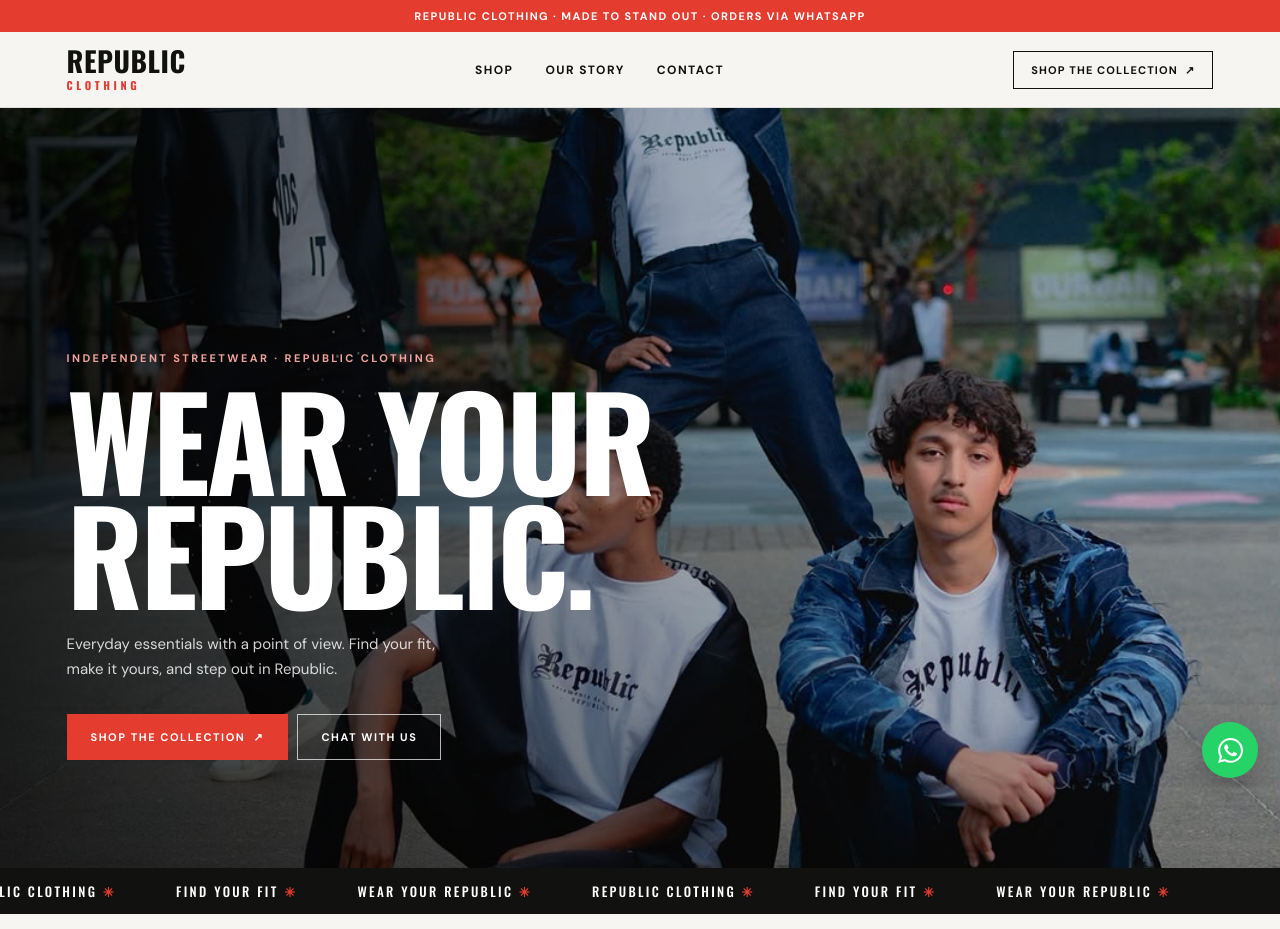
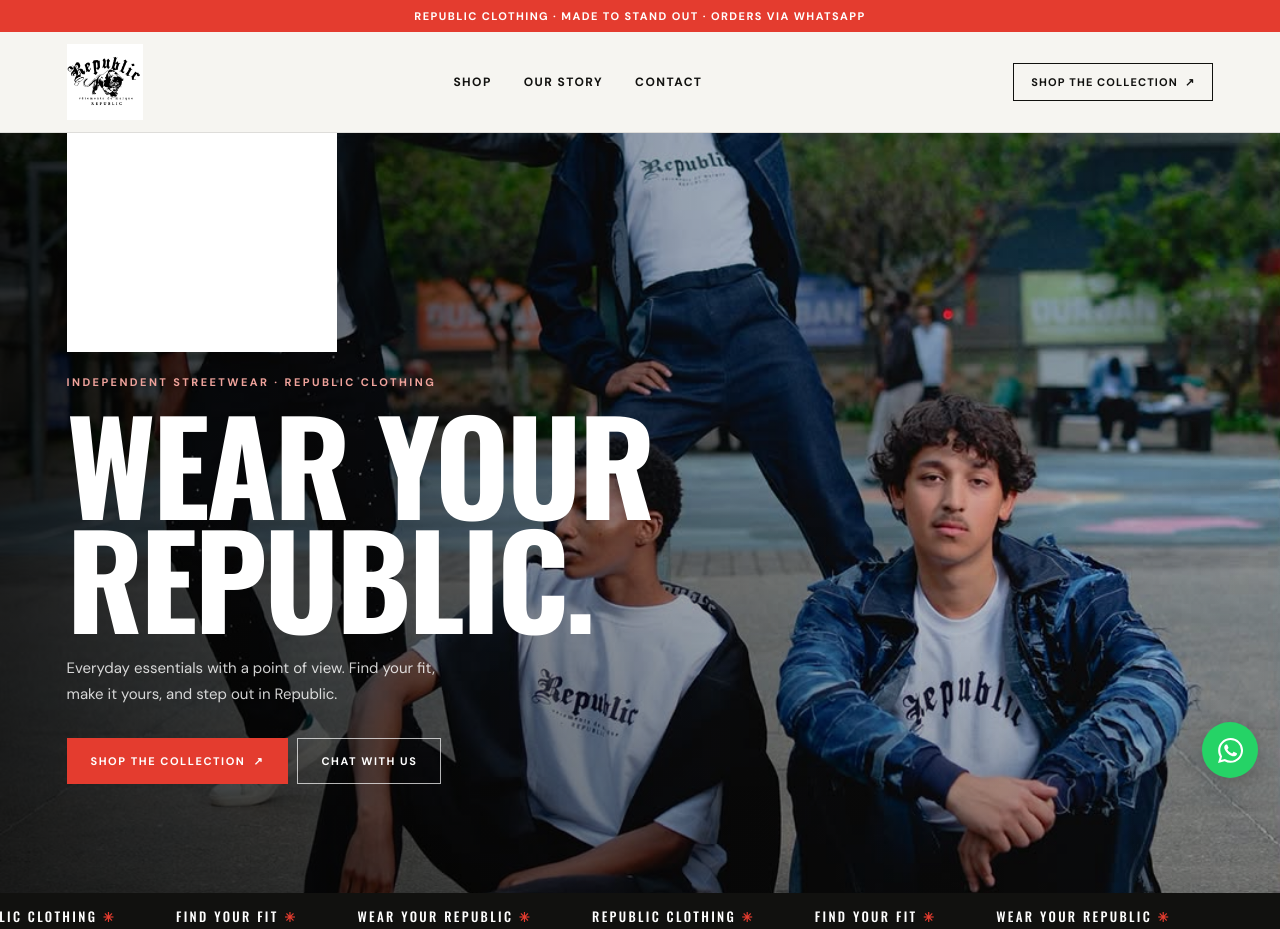
Before and after one commit to forgottensoulsrecords-pixel/Republic-Clothing, a plain HTML site: page index.html in a window 1280 px wide. Shown: the top 929 px of the page. Drawn offline with nearby package versions, Linux system fonts and the light colour scheme.

Commit message:
Add Republic logo to navigation, hero, and footer

```diff
--- a/index.html
+++ b/index.html
@@ -13,15 +13,15 @@
     :root{--ink:#11110f;--paper:#f6f5f1;--muted:#77766f;--red:#e43c2f;--line:#deddd7;--white:#fff}
     *{box-sizing:border-box}html{scroll-behavior:smooth}body{margin:0;background:var(--paper);color:var(--ink);font-family:'DM Sans',Arial,sans-serif}a{color:inherit;text-decoration:none}button{font:inherit}
     .announcement{background:var(--red);color:white;text-align:center;padding:9px 16px;font-size:11px;font-weight:700;letter-spacing:.13em;text-transform:uppercase}
-    header{background:var(--paper);position:sticky;top:0;z-index:10;border-bottom:1px solid rgba(17,17,15,.1)}.nav{max-width:1440px;margin:auto;padding:17px 5.2%;display:flex;align-items:center;justify-content:space-between;gap:25px}.brand{font-family:Oswald,sans-serif;font-size:28px;line-height:.88;letter-spacing:.02em;font-weight:700}.brand span{display:block;color:var(--red);font-size:11px;letter-spacing:.33em;margin-top:7px}.navlinks{display:flex;gap:32px;align-items:center;font-size:12px;font-weight:700;letter-spacing:.12em;text-transform:uppercase}.navlinks a:hover,.text-link:hover{color:var(--red)}.nav-cta{border:1px solid var(--ink);padding:11px 17px;font-size:11px;font-weight:700;letter-spacing:.1em;text-transform:uppercase}.nav-cta:hover{background:var(--ink);color:white}.menu-toggle{display:none;border:0;background:none;font-size:24px;padding:4px}
-    .hero{min-height:590px;height:min(70vw,760px);max-height:760px;background:#1a1a18 url('./Republic%20Clothing/Title.jpeg') center 43%/cover no-repeat;position:relative;color:white;display:flex;align-items:flex-end}.hero:before{content:'';position:absolute;inset:0;background:linear-gradient(90deg,rgba(0,0,0,.76) 0%,rgba(0,0,0,.31) 52%,rgba(0,0,0,.02) 100%),linear-gradient(0deg,rgba(0,0,0,.26),transparent 55%)}.hero-content{position:relative;max-width:1440px;width:100%;margin:0 auto;padding:0 5.2% 8.5%}.eyebrow{font-size:11px;letter-spacing:.22em;text-transform:uppercase;font-weight:700;color:#f0a39c}.hero h1{font-family:Oswald,sans-serif;font-size:clamp(58px,10vw,138px);line-height:.89;text-transform:uppercase;max-width:730px;margin:17px 0 22px;letter-spacing:-.025em}.hero p{font-size:15px;max-width:390px;line-height:1.7;color:rgba(255,255,255,.82);margin-bottom:31px}.button{display:inline-flex;justify-content:center;align-items:center;background:var(--red);color:#fff;padding:15px 23px;font-size:11px;font-weight:700;letter-spacing:.14em;text-transform:uppercase;border:1px solid var(--red);transition:.2s}.button:hover{background:#bd2e24;border-color:#bd2e24;transform:translateY(-2px)}.button.outline{background:transparent;border-color:rgba(255,255,255,.7);margin-left:9px}.button.outline:hover{background:white;color:var(--ink)}
+    header{background:var(--paper);position:sticky;top:0;z-index:10;border-bottom:1px solid rgba(17,17,15,.1)}.nav{max-width:1440px;margin:auto;padding:12px 5.2%;display:flex;align-items:center;justify-content:space-between;gap:25px}.brand{display:flex;align-items:center}.brand img{height:76px;width:auto;display:block}.brand-text{display:none}.navlinks{display:flex;gap:32px;align-items:center;font-size:12px;font-weight:700;letter-spacing:.12em;text-transform:uppercase}.navlinks a:hover,.text-link:hover{color:var(--red)}.nav-cta{border:1px solid var(--ink);padding:11px 17px;font-size:11px;font-weight:700;letter-spacing:.1em;text-transform:uppercase}.nav-cta:hover{background:var(--ink);color:white}.menu-toggle{display:none;border:0;background:none;font-size:24px;padding:4px}
+    .hero{min-height:590px;height:min(70vw,760px);max-height:760px;background:#1a1a18 url('./Republic%20Clothing/Title.jpeg') center 43%/cover no-repeat;position:relative;color:white;display:flex;align-items:flex-end}.hero:before{content:'';position:absolute;inset:0;background:linear-gradient(90deg,rgba(0,0,0,.76) 0%,rgba(0,0,0,.31) 52%,rgba(0,0,0,.02) 100%),linear-gradient(0deg,rgba(0,0,0,.26),transparent 55%)}.hero-content{position:relative;max-width:1440px;width:100%;margin:0 auto;padding:0 5.2% 8.5%}.hero-logo{width:min(270px,42vw);height:auto;margin:0 0 18px;filter:brightness(0) invert(1);drop-shadow:0 2px 15px #000}.eyebrow{font-size:11px;letter-spacing:.22em;text-transform:uppercase;font-weight:700;color:#f0a39c}.hero h1{font-family:Oswald,sans-serif;font-size:clamp(58px,10vw,138px);line-height:.89;text-transform:uppercase;max-width:730px;margin:17px 0 22px;letter-spacing:-.025em}.hero p{font-size:15px;max-width:390px;line-height:1.7;color:rgba(255,255,255,.82);margin-bottom:31px}.button{display:inline-flex;justify-content:center;align-items:center;background:var(--red);color:#fff;padding:15px 23px;font-size:11px;font-weight:700;letter-spacing:.14em;text-transform:uppercase;border:1px solid var(--red);transition:.2s}.button:hover{background:#bd2e24;border-color:#bd2e24;transform:translateY(-2px)}.button.outline{background:transparent;border-color:rgba(255,255,255,.7);margin-left:9px}.button.outline:hover{background:white;color:var(--ink)}
     .ticker{overflow:hidden;background:var(--ink);color:white;padding:13px 0}.ticker-track{white-space:nowrap;animation:move 25s linear infinite;font-family:Oswald,sans-serif;text-transform:uppercase;letter-spacing:.18em;font-size:13px}.ticker-track span{padding:0 30px}.ticker-track b{color:var(--red)}@keyframes move{to{transform:translateX(-30%)}}
     .section{max-width:1440px;margin:auto;padding:88px 5.2%}.section-head{display:flex;align-items:end;justify-content:space-between;gap:20px;margin-bottom:32px}.kicker{color:var(--red);font-size:10px;font-weight:700;letter-spacing:.2em;text-transform:uppercase}.section h2{font-family:Oswald,sans-serif;text-transform:uppercase;font-size:clamp(36px,5vw,62px);line-height:1;margin:9px 0 0}.text-link{font-size:11px;font-weight:700;letter-spacing:.12em;text-transform:uppercase;border-bottom:1px solid currentColor;padding-bottom:5px}
-    .filters{display:flex;gap:8px;flex-wrap:wrap;margin:0 0 24px}.filter{background:transparent;border:1px solid var(--line);padding:9px 14px;text-transform:uppercase;letter-spacing:.1em;font-size:10px;font-weight:700;cursor:pointer}.filter:hover,.filter.active{background:var(--ink);border-color:var(--ink);color:white}.grid{display:grid;grid-template-columns:repeat(4,minmax(0,1fr));gap:26px 16px}.product[hidden]{display:none}.product-image{position:relative;overflow:hidden;background:#e8e7e1;aspect-ratio: .79}.product-image img{width:100%;height:100%;display:block;object-fit:cover;transition:transform .55s}.product:hover .product-image img{transform:scale(1.045)}.badge{position:absolute;top:12px;left:12px;background:var(--paper);padding:7px 9px;font-size:9px;font-weight:700;text-transform:uppercase;letter-spacing:.13em}.product-info{display:flex;justify-content:space-between;align-items:start;gap:12px;padding:14px 0}.product-name{font-size:13px;font-weight:600;line-height:1.4}.product-price{font-size:13px;font-weight:700;white-space:nowrap}.product-type{font-size:10px;color:var(--muted);text-transform:uppercase;letter-spacing:.1em;margin-top:5px}.order-link{display:block;text-align:center;border:1px solid var(--ink);padding:11px 8px;font-size:10px;font-weight:700;letter-spacing:.12em;text-transform:uppercase;transition:.2s}.order-link:hover{background:var(--ink);color:white}
+    .filters{display:flex;gap:8px;flex-wrap:wrap;margin:0 0 24px}.filter{background:transparent;border:1px solid var(--line);padding:9px 14px;text-transform:uppercase;letter-spacing:.1em;font-size:10px;font-weight:700;cursor:pointer}.filter:hover,.filter.active{background:var(--ink);border-color:var(--ink);color:white}.grid{display:grid;grid-template-columns:repeat(4,minmax(0,1fr));gap:26px 16px}.product[hidden]{display:none}.product-image{position:relative;overflow:hidden;background:#e8e7e1;aspect-ratio:.79}.product-image img{width:100%;height:100%;display:block;object-fit:cover;transition:transform .55s}.product:hover .product-image img{transform:scale(1.045)}.badge{position:absolute;top:12px;left:12px;background:var(--paper);padding:7px 9px;font-size:9px;font-weight:700;text-transform:uppercase;letter-spacing:.13em}.product-info{display:flex;justify-content:space-between;align-items:start;gap:12px;padding:14px 0}.product-name{font-size:13px;font-weight:600;line-height:1.4}.product-price{font-size:13px;font-weight:700;white-space:nowrap}.product-type{font-size:10px;color:var(--muted);text-transform:uppercase;letter-spacing:.1em;margin-top:5px}.order-link{display:block;text-align:center;border:1px solid var(--ink);padding:11px 8px;font-size:10px;font-weight:700;letter-spacing:.12em;text-transform:uppercase;transition:.2s}.order-link:hover{background:var(--ink);color:white}
     .manifesto{background:#e8e6df}.manifesto-inner{max-width:1440px;margin:auto;padding:90px 5.2%;display:grid;grid-template-columns:1fr 1fr;gap:8%;align-items:center}.manifesto-image{height:470px;overflow:hidden}.manifesto-image img{width:100%;height:100%;object-fit:cover}.manifesto-copy h2{font:600 clamp(42px,6vw,78px)/.98 Oswald,sans-serif;text-transform:uppercase;margin:16px 0 22px}.manifesto-copy p{font-size:14px;line-height:1.8;color:#55544e;max-width:480px;margin:0 0 27px}.social-strip{border-top:1px solid var(--line);border-bottom:1px solid var(--line);display:flex;justify-content:center;gap:8%;padding:28px 5%;font-size:11px;font-weight:700;letter-spacing:.14em;text-transform:uppercase}.social-strip a:hover{color:var(--red)}
-    footer{background:var(--ink);color:white}.footer-inner{max-width:1440px;margin:auto;padding:60px 5.2% 28px}.footer-top{display:grid;grid-template-columns:1.2fr 1fr 1fr;gap:40px;padding-bottom:45px}.footer-brand{font:700 40px/.9 Oswald,sans-serif;text-transform:uppercase}.footer-brand span{color:var(--red)}.footer-top p{color:#aaa9a1;font-size:13px;line-height:1.7;max-width:280px}.footer-label{font-size:10px;text-transform:uppercase;letter-spacing:.18em;color:#9c9b95;margin:0 0 15px}.footer-contact a{display:block;font-size:14px;margin:0 0 11px}.footer-contact a:hover{color:#f18a80}.footer-bottom{border-top:1px solid #393936;padding-top:20px;display:flex;justify-content:space-between;gap:15px;color:#92918a;font-size:10px;letter-spacing:.08em;text-transform:uppercase}.whatsapp-float{position:fixed;right:22px;bottom:22px;z-index:9;background:#25d366;color:#fff;width:56px;height:56px;border-radius:50%;display:grid;place-items:center;box-shadow:0 8px 24px #0003}.whatsapp-float svg{width:25px;height:25px;fill:currentColor}
+    footer{background:var(--ink);color:white}.footer-inner{max-width:1440px;margin:auto;padding:60px 5.2% 28px}.footer-top{display:grid;grid-template-columns:1.2fr 1fr 1fr;gap:40px;padding-bottom:45px}.footer-brand{height:100px}.footer-brand img{height:100px;width:auto;filter:invert(1)}.footer-top p{color:#aaa9a1;font-size:13px;line-height:1.7;max-width:280px}.footer-label{font-size:10px;text-transform:uppercase;letter-spacing:.18em;color:#9c9b95;margin:0 0 15px}.footer-contact a{display:block;font-size:14px;margin:0 0 11px}.footer-contact a:hover{color:#f18a80}.footer-bottom{border-top:1px solid #393936;padding-top:20px;display:flex;justify-content:space-between;gap:15px;color:#92918a;font-size:10px;letter-spacing:.08em;text-transform:uppercase}.whatsapp-float{position:fixed;right:22px;bottom:22px;z-index:9;background:#25d366;color:#fff;width:56px;height:56px;border-radius:50%;display:grid;place-items:center;box-shadow:0 8px 24px #0003}.whatsapp-float svg{width:25px;height:25px;fill:currentColor}
     @media(max-width:900px){.grid{grid-template-columns:repeat(2,minmax(0,1fr));gap:25px 13px}.hero{height:680px;max-height:78vh}.section{padding-top:68px;padding-bottom:68px}.manifesto-inner{gap:5%;padding-top:68px;padding-bottom:68px}.manifesto-image{height:390px}.navlinks{gap:18px}}
-    @media(max-width:640px){.announcement{font-size:9px}.nav{padding:14px 5%}.brand{font-size:25px}.menu-toggle{display:block}.nav-cta{display:none}.navlinks{display:none;position:absolute;top:100%;left:0;right:0;background:var(--paper);padding:18px 5% 22px;border-bottom:1px solid var(--line);flex-direction:column;align-items:flex-start;gap:19px}.navlinks.open{display:flex}.hero{height:650px;min-height:560px;background-position:55% center}.hero-content{padding:0 6% 14%}.hero h1{font-size:clamp(60px,17vw,94px)}.hero p{font-size:13px;max-width:330px}.button{padding:14px 16px;font-size:10px}.button.outline{margin-left:5px}.section{padding:60px 5%}.section-head{align-items:flex-start}.section h2{font-size:43px}.text-link{font-size:9px;margin-top:15px}.grid{gap:21px 10px}.product-name,.product-price{font-size:11px}.product-image{aspect-ratio:.72}.badge{top:8px;left:8px;font-size:8px}.order-link{padding:10px 5px;font-size:9px}.manifesto-inner{grid-template-columns:1fr;padding:60px 5%;gap:30px}.manifesto-image{height:390px;order:2}.manifesto-copy h2{font-size:54px}.social-strip{gap:14px;flex-wrap:wrap;padding:23px 4%;font-size:9px}.footer-inner{padding:48px 5% 24px}.footer-top{grid-template-columns:1fr 1fr;gap:28px 20px}.footer-top>div:first-child{grid-column:1/-1}.footer-bottom{font-size:9px;flex-direction:column}.whatsapp-float{right:15px;bottom:15px;width:52px;height:52px}}
+    @media(max-width:640px){.announcement{font-size:9px}.nav{padding:8px 5%}.brand img{height:62px}.menu-toggle{display:block}.nav-cta{display:none}.navlinks{display:none;position:absolute;top:100%;left:0;right:0;background:var(--paper);padding:18px 5% 22px;border-bottom:1px solid var(--line);flex-direction:column;align-items:flex-start;gap:19px}.navlinks.open{display:flex}.hero{height:650px;min-height:560px;background-position:55% center}.hero-content{padding:0 6% 14%}.hero-logo{width:210px}.hero h1{font-size:clamp(60px,17vw,94px)}.hero p{font-size:13px;max-width:330px}.button{padding:14px 16px;font-size:10px}.button.outline{margin-left:5px}.section{padding:60px 5%}.section-head{align-items:flex-start}.section h2{font-size:43px}.text-link{font-size:9px;margin-top:15px}.grid{gap:21px 10px}.product-name,.product-price{font-size:11px}.product-image{aspect-ratio:.72}.badge{top:8px;left:8px;font-size:8px}.order-link{padding:10px 5px;font-size:9px}.manifesto-inner{grid-template-columns:1fr;padding:60px 5%;gap:30px}.manifesto-image{height:390px;order:2}.manifesto-copy h2{font-size:54px}.social-strip{gap:14px;flex-wrap:wrap;padding:23px 4%;font-size:9px}.footer-inner{padding:48px 5% 24px}.footer-top{grid-template-columns:1fr 1fr;gap:28px 20px}.footer-top>div:first-child{grid-column:1/-1}.footer-brand,.footer-brand img{height:90px}.footer-bottom{font-size:9px;flex-direction:column}.whatsapp-float{right:15px;bottom:15px;width:52px;height:52px}}
     @media(prefers-reduced-motion:reduce){*,*::before,*::after{scroll-behavior:auto!important;animation-duration:.01ms!important;transition-duration:.01ms!important}}
   </style>
 </head>
@@ -29,7 +29,7 @@
   <div class="announcement">Republic Clothing · Made to stand out · Orders via WhatsApp</div>
   <header>
     <nav class="nav" aria-label="Main navigation">
-      <a class="brand" href="#home" aria-label="Republic Clothing home">REPUBLIC<span>CLOTHING</span></a>
+      <a class="brand" href="#home" aria-label="Republic Clothing home"><img src="./Republic%20Clothing/LOGO.jpeg" alt="Republic Clothing logo"></a>
       <button class="menu-toggle" aria-label="Toggle navigation" aria-expanded="false">☰</button>
       <div class="navlinks"><a href="#collection">Shop</a><a href="#story">Our story</a><a href="#contact">Contact</a></div>
       <a class="nav-cta" href="#collection">Shop the collection&nbsp; ↗</a>
@@ -37,7 +37,7 @@
   </header>
   <main>
     <section class="hero" id="home">
-      <div class="hero-content"><div class="eyebrow">Independent streetwear · Republic Clothing</div><h1>Wear your<br>Republic.</h1><p>Everyday essentials with a point of view. Find your fit, make it yours, and step out in Republic.</p><a class="button" href="#collection">Shop the collection&nbsp; ↗</a><a class="button outline" href="https://wa.me/27681989223?text=Hi%20Republic%20Clothing%2C%20I%27d%20like%20to%20ask%20about%20your%20collection." target="_blank" rel="noopener">Chat with us</a></div>
+      <div class="hero-content"><img class="hero-logo" src="./Republic%20Clothing/LOGO.jpeg" alt="Republic"><div class="eyebrow">Independent streetwear · Republic Clothing</div><h1>Wear your<br>Republic.</h1><p>Everyday essentials with a point of view. Find your fit, make it yours, and step out in Republic.</p><a class="button" href="#collection">Shop the collection&nbsp; ↗</a><a class="button outline" href="https://wa.me/27681989223?text=Hi%20Republic%20Clothing%2C%20I%27d%20like%20to%20ask%20about%20your%20collection." target="_blank" rel="noopener">Chat with us</a></div>
     </section>
     <div class="ticker" aria-hidden="true"><div class="ticker-track"><span>Republic Clothing <b>✳</b></span><span>Find your fit <b>✳</b></span><span>Wear your Republic <b>✳</b></span><span>Republic Clothing <b>✳</b></span><span>Find your fit <b>✳</b></span><span>Wear your Republic <b>✳</b></span></div></div>
     <section class="section" id="collection">
@@ -57,30 +57,15 @@
     <section class="manifesto" id="story"><div class="manifesto-inner"><div class="manifesto-image"><img src="./Republic%20Clothing/Republic%20K9%20Heavyweight%20Photoshoot%201%20t-shirt%20750.jpeg" alt="Republic K9 Heavyweight collection campaign" loading="lazy"></div><div class="manifesto-copy"><div class="kicker">This is Republic</div><h2>More than<br>what you wear.</h2><p>Republic Clothing is for the ones who set their own direction. From heavyweight everyday essentials to standout pieces, find the fit that feels like you.</p><a class="button" href="#collection">Find your fit&nbsp; ↗</a></div></div></section>
     <div class="social-strip"><a href="https://www.instagram.com/ntobekothedesigner/" target="_blank" rel="noopener">Instagram · @ntobekothedesigner ↗</a><a href="https://www.instagram.com/republic/" target="_blank" rel="noopener">Instagram · Republic ↗</a><a href="https://www.tiktok.com/@mrepublic" target="_blank" rel="noopener">TikTok · Mr Republic ↗</a></div>
   </main>
-  <footer id="contact"><div class="footer-inner"><div class="footer-top"><div><div class="footer-brand">Republic<span>.</span></div><p>Wear your Republic. Browse the collection and message us to ask about sizes, availability and orders.</p></div><div class="footer-contact"><div class="footer-label">Get in touch</div><a href="https://wa.me/27681989223?text=Hi%20Republic%20Clothing%2C%20I%20have%20a%20question." target="_blank" rel="noopener">WhatsApp · 068 198 9223 ↗</a><a href="tel:+27674037062">Calls · 067 403 7062</a></div><div class="footer-contact"><div class="footer-label">Follow the movement</div><a href="https://www.instagram.com/ntobekothedesigner/" target="_blank" rel="noopener">Instagram · @ntobekothedesigner ↗</a><a href="https://www.instagram.com/republic/" target="_blank" rel="noopener">Instagram · Republic ↗</a><a href="https://www.tiktok.com/@mrepublic" target="_blank" rel="noopener">TikTok · Mr Republic ↗</a></div></div><div class="footer-bottom"><span>© <span id="year"></span> Republic Clothing</span><span>Independent style. Republic spirit.</span></div></div></footer>
+  <footer id="contact"><div class="footer-inner"><div class="footer-top"><div><div class="footer-brand"><img src="./Republic%20Clothing/LOGO.jpeg" alt="Republic Clothing"></div><p>Wear your Republic. Browse the collection and message us to ask about sizes, availability and orders.</p></div><div class="footer-contact"><div class="footer-label">Get in touch</div><a href="https://wa.me/27681989223?text=Hi%20Republic%20Clothing%2C%20I%20have%20a%20question." target="_blank" rel="noopener">WhatsApp · 068 198 9223 ↗</a><a href="tel:+27674037062">Calls · 067 403 7062</a></div><div class="footer-contact"><div class="footer-label">Follow the movement</div><a href="https://www.instagram.com/ntobekothedesigner/" target="_blank" rel="noopener">Instagram · @ntobekothedesigner ↗</a><a href="https://www.instagram.com/republic/" target="_blank" rel="noopener">Instagram · Republic ↗</a><a href="https://www.tiktok.com/@mrepublic" target="_blank" rel="noopener">TikTok · Mr Republic ↗</a></div></div><div class="footer-bottom"><span>© <span id="year"></span> Republic Clothing</span><span>Independent style. Republic spirit.</span></div></div></footer>
   <a class="whatsapp-float" href="https://wa.me/27681989223?text=Hi%20Republic%20Clothing%2C%20I%27d%20like%20to%20ask%20about%20your%20collection." target="_blank" rel="noopener" aria-label="Chat with Republic Clothing on WhatsApp"><svg viewBox="0 0 24 24" aria-hidden="true"><path d="M20.52 3.48A11.82 11.82 0 0 0 12.08 0C5.5 0 .14 5.35.14 11.94c0 2.1.55 4.15 1.6 5.96L.05 24l6.26-1.64a11.9 11.9 0 0 0 5.77 1.47h.01c6.58 0 11.94-5.36 11.94-11.94 0-3.19-1.24-6.19-3.51-8.41Zm-8.44 18.33h-.01a9.9 9.9 0 0 1-5.04-1.37l-.36-.21-3.72.98.99-3.63-.23-.37a9.88 9.88 0 0 1-1.52-5.27c0-5.48 4.46-9.94 9.95-9.94a9.87 9.87 0 0 1 7.03 2.92 9.87 9.87 0 0 1 2.91 7.04c0 5.48-4.46 9.94-9.94 9.94Zm5.46-7.45c-.3-.15-1.77-.87-2.04-.97-.28-.1-.48-.15-.68.15-.2.3-.78.97-.95 1.17-.17.2-.35.22-.65.07-.3-.15-1.26-.46-2.4-1.47-.89-.79-1.49-1.77-1.66-2.07-.17-.3-.02-.46.13-.61.13-.13.3-.35.45-.53.15-.18.2-.3.3-.5.1-.2.05-.38-.03-.53-.08-.15-.68-1.63-.93-2.23-.24-.58-.49-.5-.68-.51h-.58c-.2 0-.53.08-.8.38-.28.3-1.05 1.02-1.05 2.48s1.08 2.88 1.23 3.08c.15.2 2.12 3.24 5.14 4.54.72.31 1.28.49 1.72.63.72.23 1.38.2 1.9.12.58-.09 1.77-.72 2.02-1.42.25-.7.25-1.3.18-1.42-.08-.12-.28-.2-.58-.35Z"/></svg></a>
   <script>
     document.getElementById('year').textContent = new Date().getFullYear();
     const menuButton = document.querySelector('.menu-toggle');
     const navLinks = document.querySelector('.navlinks');
-    menuButton.addEventListener('click', () => {
-      const open = navLinks.classList.toggle('open');
-      menuButton.setAttribute('aria-expanded', String(open));
-      menuButton.textContent = open ? '×' : '☰';
-    });
-    navLinks.querySelectorAll('a').forEach(link => link.addEventListener('click', () => {
-      navLinks.classList.remove('open');
-      menuButton.setAttribute('aria-expanded', 'false');
-      menuButton.textContent = '☰';
-    }));
-    document.querySelectorAll('.filter').forEach(button => button.addEventListener('click', () => {
-      document.querySelector('.filter.active')?.classList.remove('active');
-      button.classList.add('active');
-      const category = button.dataset.filter;
-      document.querySelectorAll('.product').forEach(product => {
-        product.hidden = category !== 'all' && product.dataset.category !== category;
-      });
-    }));
+    menuButton.addEventListener('click', () => { const open = navLinks.classList.toggle('open'); menuButton.setAttribute('aria-expanded', String(open)); menuButton.textContent = open ? '×' : '☰'; });
+    navLinks.querySelectorAll('a').forEach(link => link.addEventListener('click', () => { navLinks.classList.remove('open'); menuButton.setAttribute('aria-expanded', 'false'); menuButton.textContent = '☰'; }));
+    document.querySelectorAll('.filter').forEach(button => button.addEventListener('click', () => { document.querySelector('.filter.active')?.classList.remove('active'); button.classList.add('active'); const category = button.dataset.filter; document.querySelectorAll('.product').forEach(product => { product.hidden = category !== 'all' && product.dataset.category !== category; }); }));
   </script>
 </body>
 </html>
```
